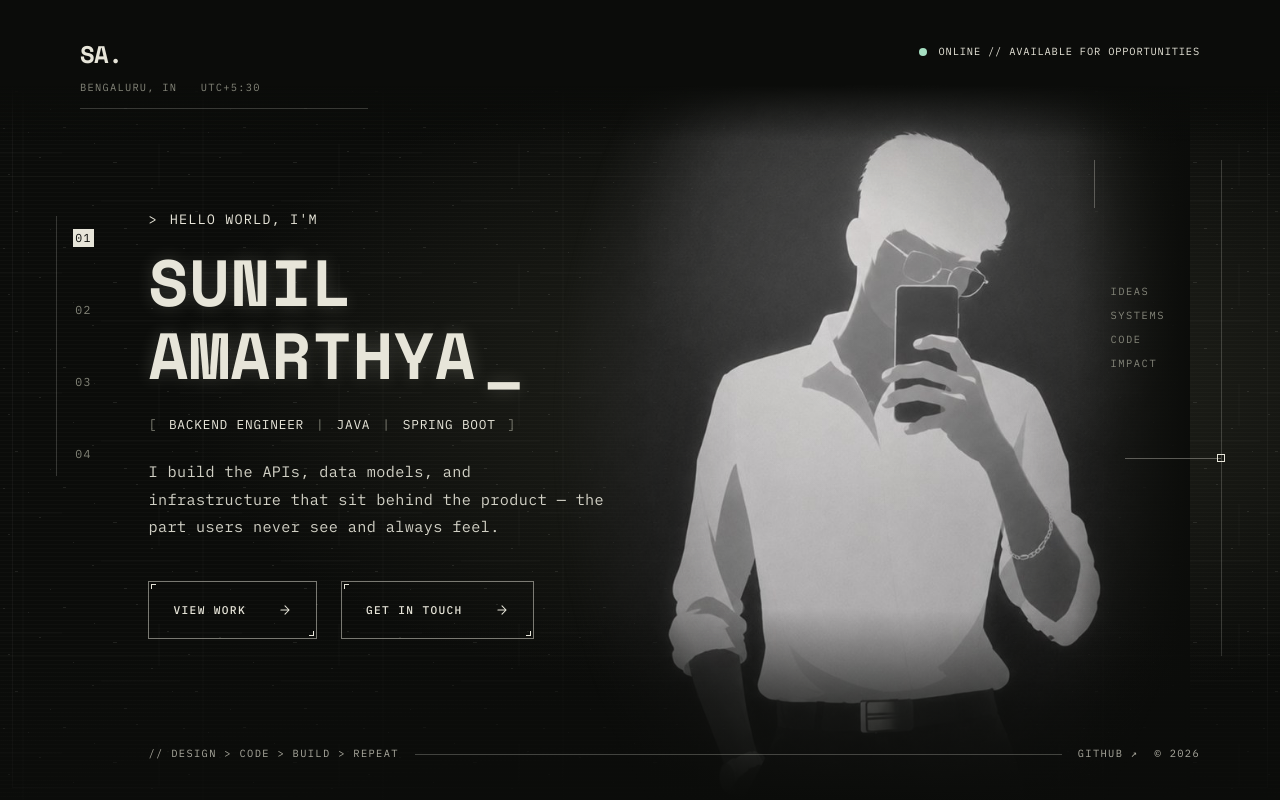
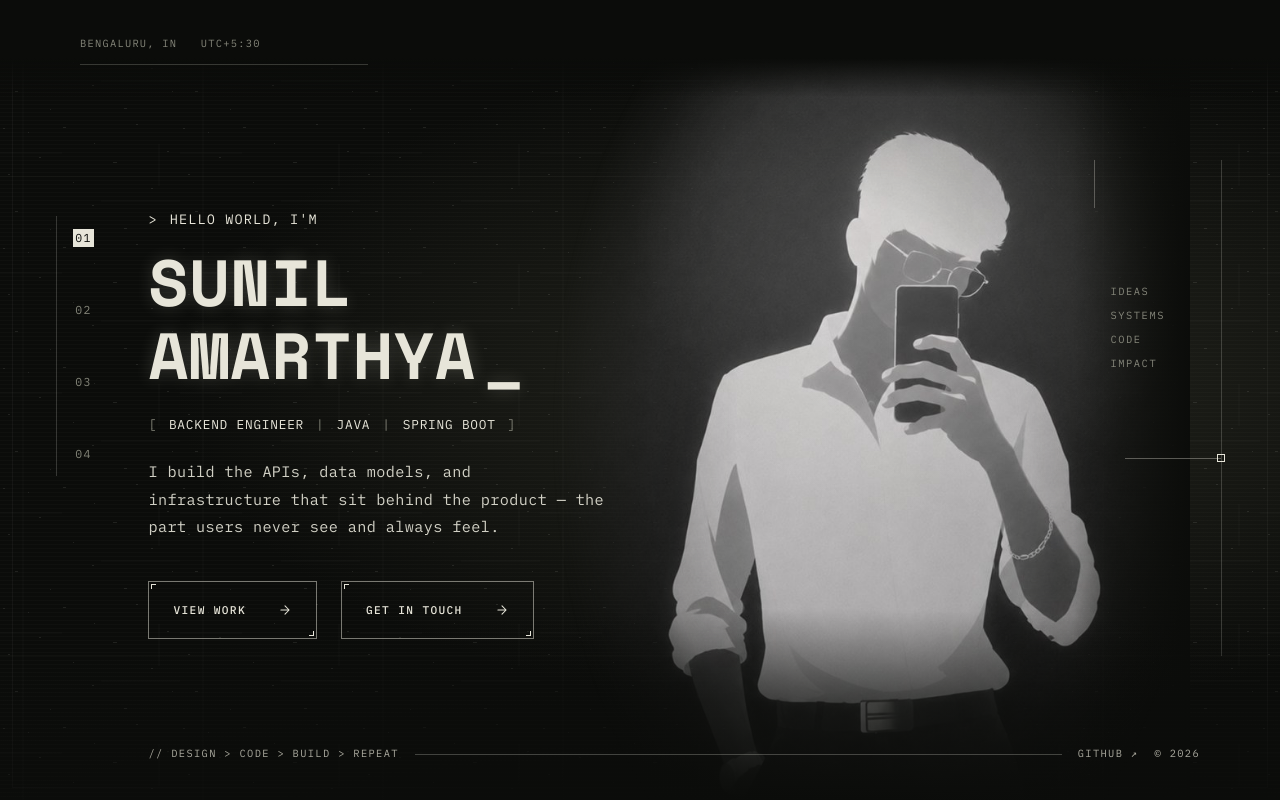
Before and after one commit to sunil-0701/My-Portfolio, a React (Vite) app: page / in a window 1280 px wide. Built offline with nearby package versions, Linux system fonts and the light colour scheme.

Commit message:
clean: removed unwanted stuff

```diff
--- a/src/components/layout/NavBar.jsx
+++ b/src/components/layout/NavBar.jsx
@@ -54,17 +54,10 @@ export default function NavBar({ activeLink = 'HOME', ready = true }) {
       >
         <div className="mx-auto flex max-w-[1800px] items-start justify-between gap-4 px-6 py-6 sm:px-10 lg:px-20 lg:py-8">
           <div>
-            <a href="#home" aria-label={`${SITE.name} — home`} className="inline-flex min-h-11 items-center font-display text-2xl font-bold tracking-tight">
-              {SITE.monogram}
-            </a>
             <p className="mt-1 hidden border-b border-paper/20 pb-3 font-mono text-[0.65rem] uppercase tracking-[0.12em] text-faint sm:block lg:min-w-72">
               {SITE.location} <span className="ml-4">{SITE.timezone}</span>
             </p>
           </div>
-          <p className="mt-3 hidden items-center gap-3 text-[0.65rem] uppercase tracking-[0.08em] text-paper sm:flex">
-            <span aria-hidden="true" className={`h-2 w-2 rounded-full ${SITE.available ? 'bg-signal' : 'bg-faint'}`} />
-            {SITE.available ? 'Online // Available for opportunities' : 'Currently unavailable'}
-          </p>
 
           {/* Mobile trigger — replaces the row that used to overflow the viewport */}
           <button
--- a/src/config/site.js
+++ b/src/config/site.js
@@ -2,7 +2,6 @@
 // Edit here; every component reads from this file.
 export const SITE = {
   name: 'Sunil Amarthya',
-  monogram: 'SA.',
   firstName: 'SUNIL',
   lastName: 'AMARTHYA',
   expertise: ['BACKEND ENGINEER', 'JAVA', 'SPRING BOOT'],
@@ -13,9 +12,6 @@ export const SITE = {
   // TODO: confirm these two before shipping.
   location: 'Bengaluru, IN',
   timezone: 'UTC+5:30',
-
-  available: true,
-  availableLabel: 'Open to backend roles',
 
   email: 'sunil.amarthya.d@gmail.com',
   github: 'https://github.com/sunilamarthya',
```
Also changed, not shown: public/og.png.
